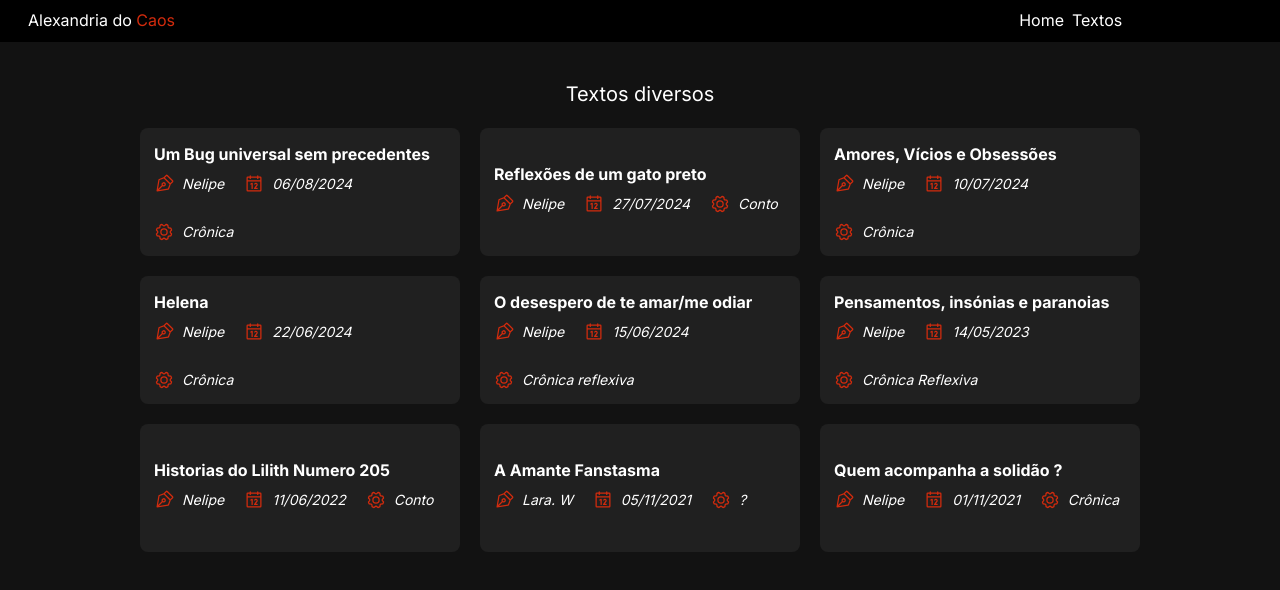
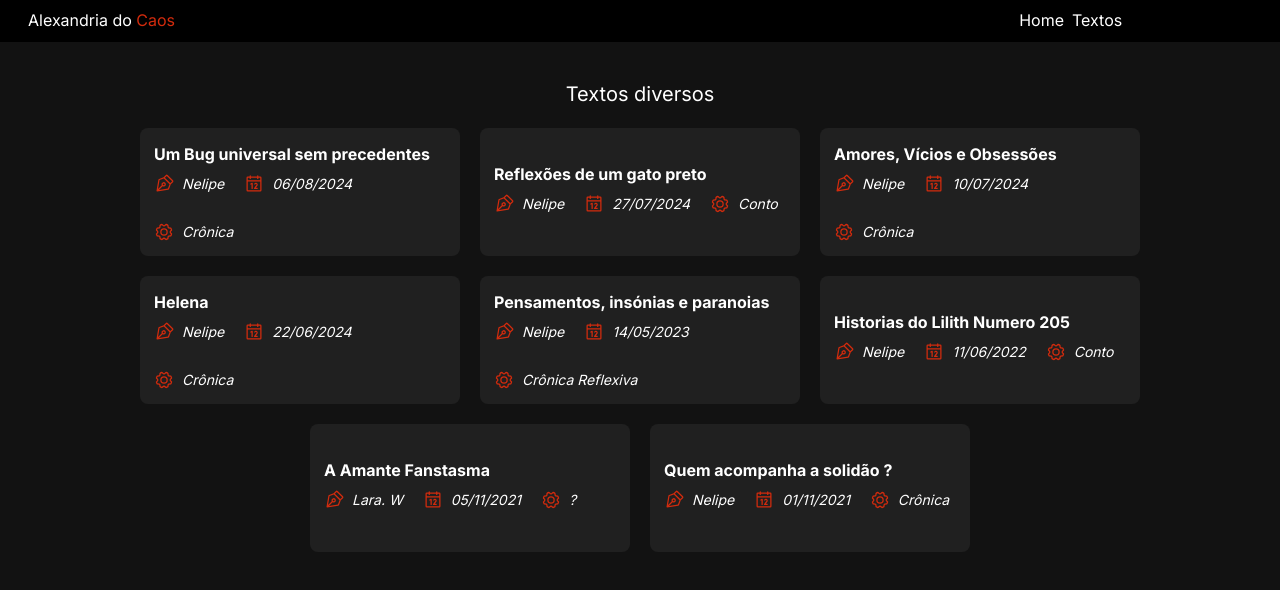
Before and after one commit to Andrezz64/nelipe-textos, a Next.js app: page /textos in a window 1280 px wide. Shown: the top 590 px of the page. Built offline with nearby package versions, Linux system fonts and the light colour scheme.

Commit message:
Update Textos.ts

```diff
--- a/src/app/Textos.ts
+++ b/src/app/Textos.ts
@@ -45,15 +45,6 @@ const Textos: Array<TextosInterface> = [
       "https://docs.google.com/document/d/e/2PACX-1vSMzZM_GBcxBJz4wmuyE8kRNguyJJFr1jlAhvX0wNN0_ycITt6dTe3Fzx9qOzAzdfX0bwMKdKwsk39a/pub?embedded=true"
   },
   {
-    Titulo: "O desespero de te amar/me odiar",
-    Autor: "Nelipe",
-    Data: "15/06/2024",
-    Path: "o-desespero-de-te-amar-me-odiar",
-    Genero: "Crônica reflexiva",
-    LinkEmbded:
-      "https://docs.google.com/document/d/e/2PACX-1vScAkXsYxSx0qGu0eLsAvG4xpMSSDugjGXZ3eR9SlANBMTTxKtgutmRB-sLXh3bFGuwz-0VhLbf6aMH/pub?embedded=true"
-  },
-  {
     Titulo: "Pensamentos, insónias e paranoias ",
     Autor: "Nelipe",
     Data: "14/05/2023",
```
